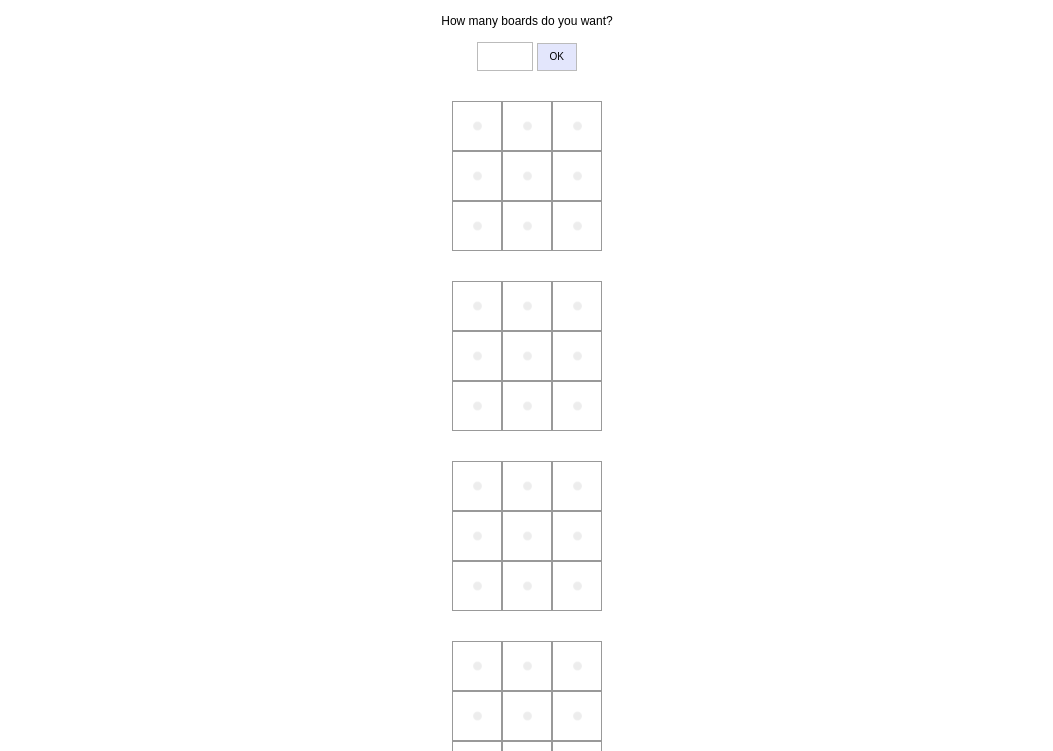
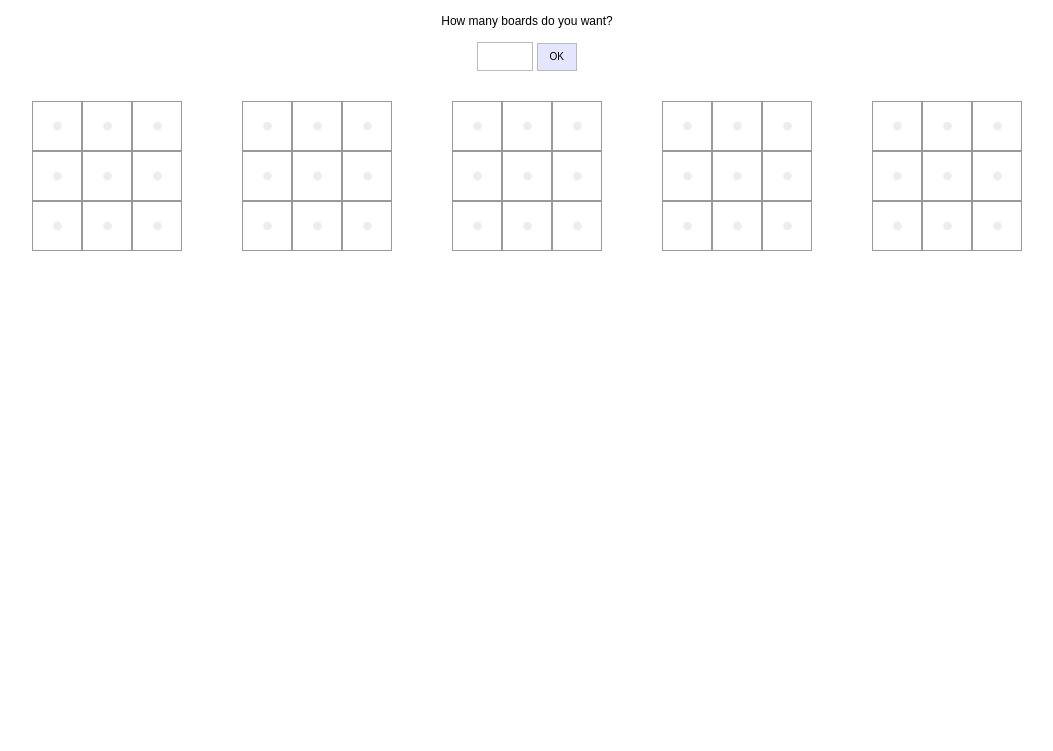
Before and after one commit to NicolasMachado/TicTacToe, a plain HTML site: page index.html in a window 1280 px wide. Both pictures are taken after typing "5" into the empty fields and a click on the input "OK". Shown: the part 49-800 px from the top of the page, without its empty margins (113-1166 px from the left). Drawn offline with Linux system fonts and the light colour scheme.

Commit message:
Final Cleanup

```diff
--- a/app.js
+++ b/app.js
@@ -13,9 +13,12 @@ $(function () {
 	$("main").on("click", ".restart", function () {
 		resetGame($(this).parent().data("container"));
 	});
-	// click on submit numbr of boards
+	// click on submit number of boards
 	$("#forn-nb-games").submit(function(e) {
  		e.preventDefault();
+ 		if ($("#nb-games").val() > 100) {
+ 			$("#nb-games").val(100)
+ 		}
  		controller.numberGames = $("#nb-games").val();
  		$("#nb-games").val("");
  		controller.games = [];
--- a/main.css
+++ b/main.css
@@ -35,11 +35,11 @@ h1 {
 }
 
 .game-container {
-	margin-left:auto;
-	margin-right: auto;
-	margin-top: 30px;
+	display: inline-block;
+	margin:30px;
 	width: 150px;
 	font-size: 0px;
+	vertical-align: top;
 }
 
 .click-box {
```
